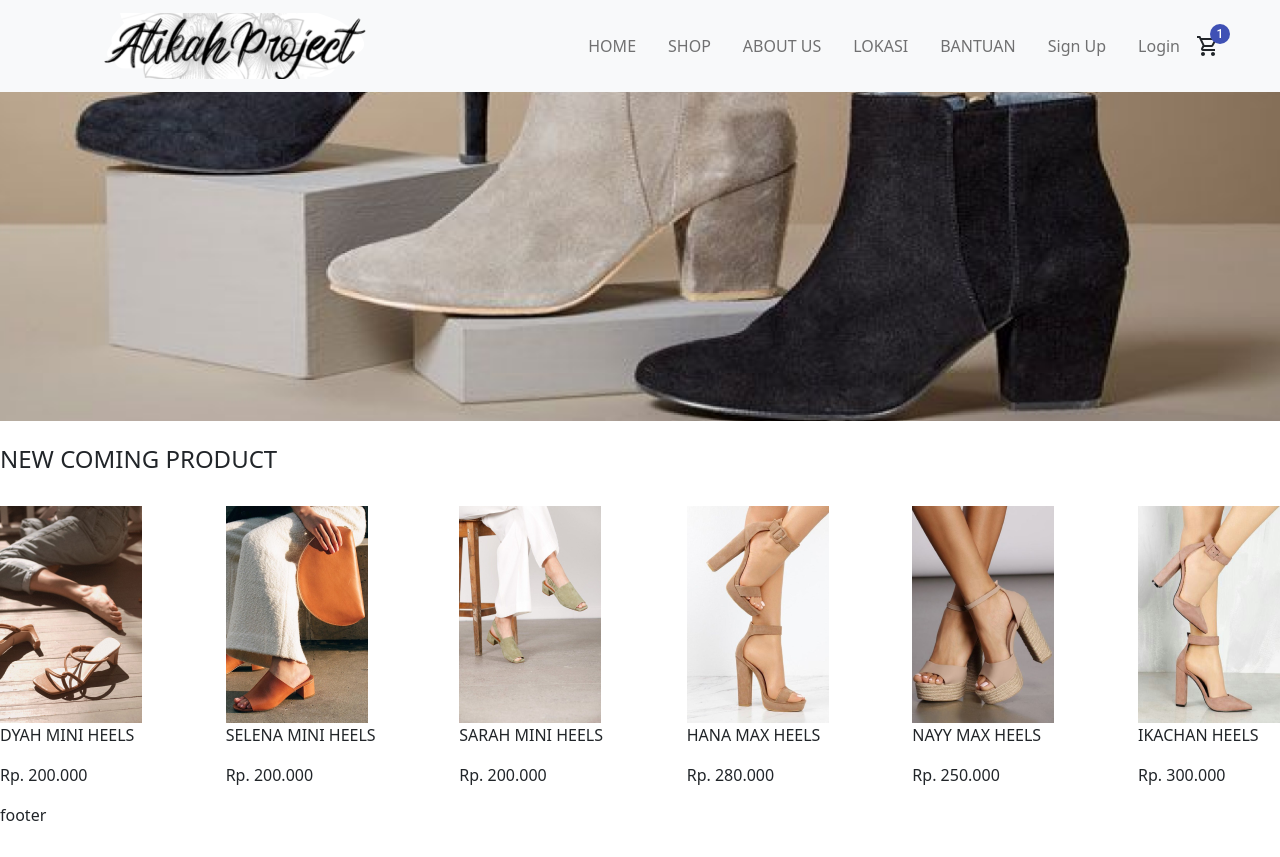
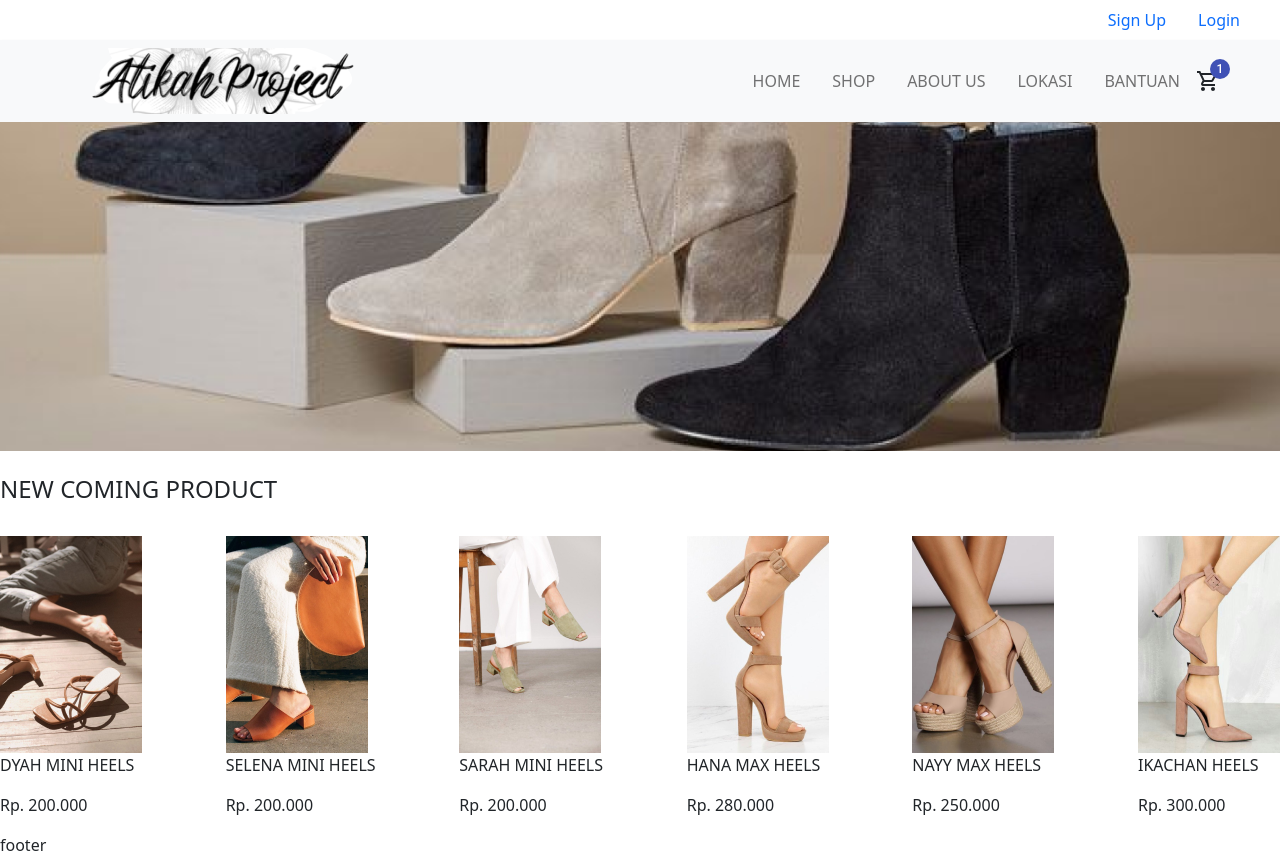
Before and after one commit to szatk/16_ATIKAH-AS_MINI-PROJECT, a React (Create React App) app in the folder my-app/: page / in a window 1280 px wide. Before the commit the page ends 827 px from the top, so only its background shows below. Built offline with nearby package versions, Linux system fonts and the light colour scheme.

Commit message:
tampilan

```diff
--- a/my-app/src/assets/css/navbar.css
+++ b/my-app/src/assets/css/navbar.css
@@ -1,6 +1,24 @@
+.container-fluid{
+text-align: center;
+}
+
+li.SignUp{
+    display: flex;
+    justify-content: right;
+    text-decoration:black;
+}
+
+.container-fluid{
+    justify-content: center;
+}
+
+.logo{
+    justify-content: center;
+}
+
 .ul {
     padding : 10px 20px;
-    display : flex;
+    display : center;
     justify-content : space-between;
     align-items: center;
     font-size: 14px;
@@ -8,70 +26,7 @@ cursor: pointer;
 margin-left: 25px;
 }
 
-.img {
-position: absolute;
-width: 100%;
-height: 100px;
-left: 0px;
-top: 0px;
-
-}
 
 .bootstrap {
     background-color: #FFDAC1;
 }
-
-
-/* const Wrapper = styled.div`
-
-    padding : 10px 20px;
-    display : flex;
-    justify-content : space-between;
-    align-items: center;
-
-`;
-
-
-const Left=styled.div`
-    flex : 1;
-    display: flex;
-    align-items: center;
-    `;
-
-const Language = styled.span`
-    font-size: 14px;
-    cursor: pointer;
-`;
-const SearchContainer = styled.div`
-    border: 1px solid lightgray;
-    display: flex;
-    align-items: center;
-    margin-left: 25px;
-    padding: 5px;
-`;
-
-const Input = styled.input`
-    border : none;
-`
-
-const Center = styled.div`
-    flex : 1;
-    text-align: center;
-    `;
-
-const Logo = styled.h1`
-font-weight: bold;
-`
-
-const Right=styled.div`
-    flex : 1;
-    display: flex;
-    align-items: center;
-    justify-content: flex-end;
-`;
-
-const MenuItem = styled.div`
-font-size: 14px;
-cursor: pointer;
-margin-left: 25px;
-` */
--- a/my-app/src/pages/NavbarHome.js
+++ b/my-app/src/pages/NavbarHome.js
@@ -1,7 +1,7 @@
 import React from 'react'
 import { NavLink } from 'react-router-dom'
 import logo from '../assets/img/logo.png'
-import { Badge } from '@material-ui/core';
+import { Badge, Container } from '@material-ui/core';
 import {  ShoppingCartOutlined } from '@material-ui/icons'
 import '../assets/css/navbar.css'
 import styled from 'styled-components'
@@ -13,12 +13,40 @@ const ul=styled.div`
 
 function NavbarHome() {
     return (
-        <nav className="navbar navbar-expand-lg navbar-light bg-light px-5 shadow-sm">
-      <div className="container-fluid">
-        <NavLink className="navbar-brand" to="/">
+      <>
+      <Container>
+        <li className="SignUp">
+              <NavLink
+                exact
+                to="/SignUp"
+                className="nav-link"
+                activeClassName="my-active"
+                aria-current="page"
+              >
+                Sign Up
+              </NavLink>
+              <NavLink
+                exact
+                to="/Login"
+                className="nav-link"
+                activeClassName="my-active"
+                aria-current="page"
+              >
+                Login
+              </NavLink>
+        </li>
+      </Container>
+
+      <nav className="navbar navbar-expand-lg navbar-light bg-light px-5 shadow-sm">
+      <div className="logo">
+        <NavLink exact to="/">
         <img src={logo} alt="logo" />
         </NavLink>
-        <br/>
+      </div>
+      <br></br>
+      <br></br>
+
+        <div className="container-fluid">
         <button
           className="navbar-toggler"
           type="button"
@@ -26,18 +54,17 @@ function NavbarHome() {
           data-bs-target="#navbarContent"
           aria-controls="navbarSupportedContent"
           aria-expanded="false"
-          aria-label="Toggle navigation"
-        >
+          aria-label="Toggle navigation">
           <span className="navbar-toggler-icon"></span>
         </button>
+
         <div className="collapse navbar-collapse" id="navbarContent">
           <ul className="navbar-nav me-auto mb-2 mb-lg-0"></ul>
           <ul className ="navbar-nav d-flex align-items-center">
           {/* <ul className style={{color:'#FFDAC1'}}></ul> tadinya buat nampilin background warna */}
+
             <li className="nav-item px-2 ">
-              <NavLink
-                exact
-                to="/"
+              <NavLink exact to="/"
                 className="nav-link"
                 activeClassName="my-active"
                 aria-current="page"
@@ -85,36 +112,14 @@ function NavbarHome() {
                 BANTUAN
               </NavLink>
             </li>
-            <li className="nav-item px-2">
-              <NavLink
-                exact
-                to="/SignUp"
-                className="nav-link"
-                activeClassName="my-active"
-                aria-current="page"
-              >
-                Sign Up
-              </NavLink>
-            </li>
-            <li className="nav-item px-2">
-              <NavLink
-                exact
-                to="/Login"
-                className="nav-link"
-                activeClassName="my-active"
-                aria-current="page"
-              >
-                Login
-              </NavLink>
-            </li>
             <Badge badgeContent = {1} color = "primary">
-               <ShoppingCartOutlined/>
-                    </Badge>
+            <ShoppingCartOutlined/>
+            </Badge>
           </ul>
         </div>
       </div>
     </nav>
-
+   </>
   )
 }
 
```
